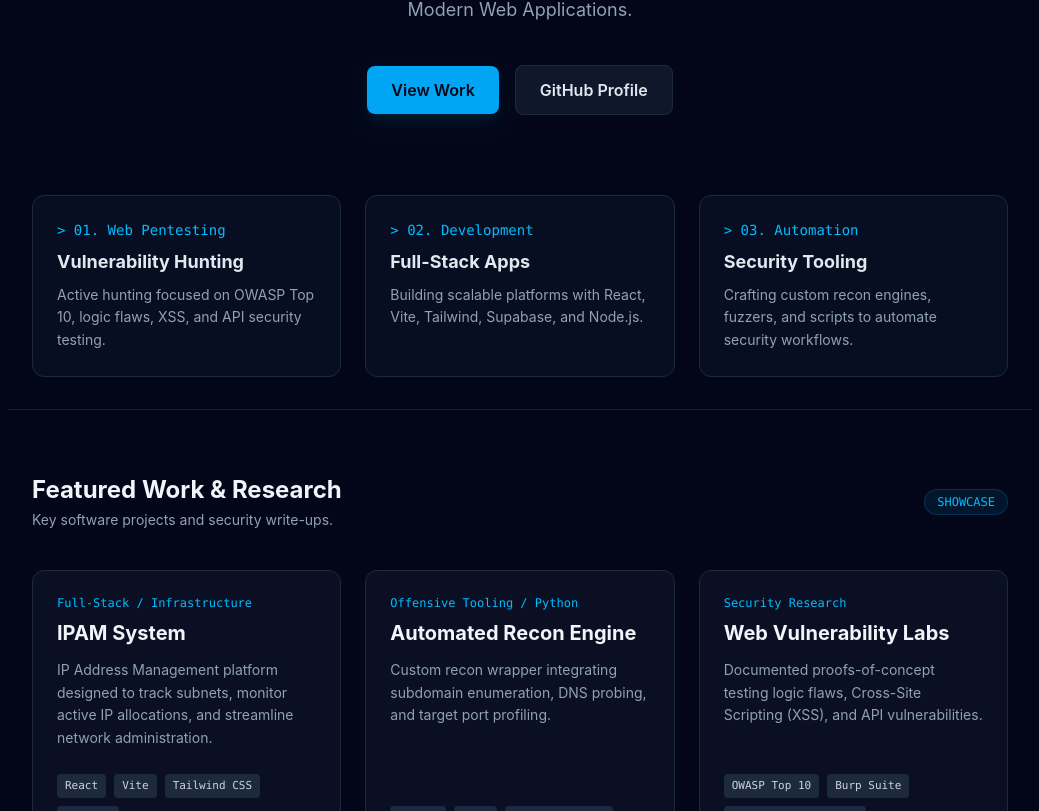
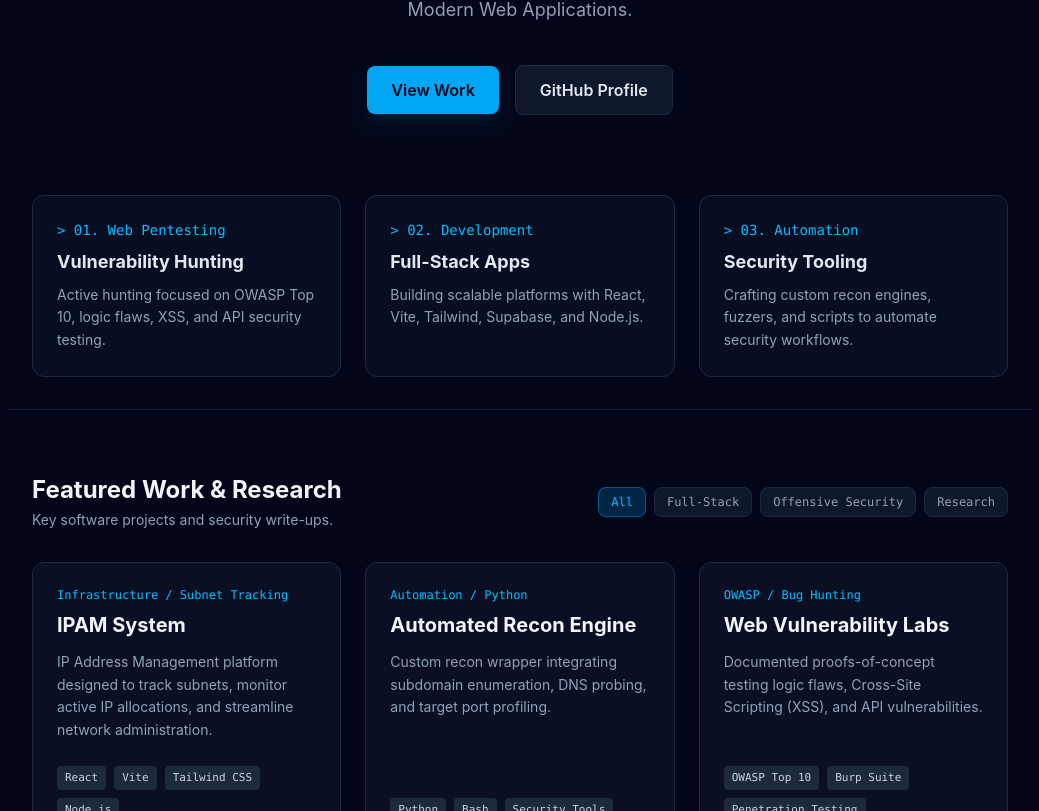
Before and after one commit to NerdCodec/MePortfolio, a React (Vite) app: page / in a window 1280 px wide. Shown: the part 426-1237 px from the top of the page, without its empty margins (120-1159 px from the left). Built offline with nearby package versions, Linux system fonts and the light colour scheme.

Commit message:
Add interactive category filtering to Projects component

```diff
--- a/src/components/Projects.jsx
+++ b/src/components/Projects.jsx
@@ -1,11 +1,14 @@
-import React from 'react';
+import React, { useState } from 'react';
 
 export default function Projects() {
+  const [activeFilter, setActiveFilter] = useState('All');
+
   const projectList = [
     {
       id: 1,
       title: "IPAM System",
-      category: "Full-Stack / Infrastructure",
+      category: "Full-Stack",
+      tagline: "Infrastructure / Subnet Tracking",
       description: "IP Address Management platform designed to track subnets, monitor active IP allocations, and streamline network administration.",
       tech: ["React", "Vite", "Tailwind CSS", "Node.js"],
       github: "https://github.com/NerdCodec"
@@ -13,7 +16,8 @@ export default function Projects() {
     {
       id: 2,
       title: "Automated Recon Engine",
-      category: "Offensive Tooling / Python",
+      category: "Offensive Security",
+      tagline: "Automation / Python",
       description: "Custom recon wrapper integrating subdomain enumeration, DNS probing, and target port profiling.",
       tech: ["Python", "Bash", "Security Tools"],
       github: "https://github.com/NerdCodec"
@@ -21,33 +25,54 @@ export default function Projects() {
     {
       id: 3,
       title: "Web Vulnerability Labs",
-      category: "Security Research",
+      category: "Research",
+      tagline: "OWASP / Bug Hunting",
       description: "Documented proofs-of-concept testing logic flaws, Cross-Site Scripting (XSS), and API vulnerabilities.",
       tech: ["OWASP Top 10", "Burp Suite", "Penetration Testing"],
       github: "https://github.com/NerdCodec"
     }
   ];
 
+  const categories = ['All', 'Full-Stack', 'Offensive Security', 'Research'];
+
+  const filteredProjects = activeFilter === 'All'
+    ? projectList
+    : projectList.filter(p => p.category === activeFilter);
+
   return (
     <section id="projects" className="max-w-5xl mx-auto px-6 py-16 border-t border-slate-800/80">
-      <div className="flex items-center justify-between mb-10">
+      <div className="flex flex-col md:flex-row md:items-center justify-between mb-8 gap-4">
         <div>
           <h2 className="text-2xl font-bold text-slate-100 font-sans">Featured Work &amp; Research</h2>
           <p className="text-slate-400 text-sm mt-1">Key software projects and security write-ups.</p>
         </div>
-        <span className="text-xs font-mono text-sky-400 bg-sky-500/10 border border-sky-500/20 px-3 py-1 rounded-full">
-          SHOWCASE
-        </span>
+
+        {/* Dynamic Category Filters */}
+        <div className="flex flex-wrap gap-2">
+          {categories.map((cat) => (
+            <button
+              key={cat}
+              onClick={() => setActiveFilter(cat)}
+              className={`px-3 py-1.5 rounded-lg text-xs font-mono transition-all ${
+                activeFilter === cat
+                  ? 'bg-sky-500/20 text-sky-400 border border-sky-500/40'
+                  : 'bg-slate-900 text-slate-400 border border-slate-800 hover:border-slate-700 hover:text-slate-200'
+              }`}
+            >
+              {cat}
+            </button>
+          ))}
+        </div>
       </div>
 
       <div className="grid md:grid-cols-3 gap-6">
-        {projectList.map((project) => (
+        {filteredProjects.map((project) => (
           <div
             key={project.id}
             className="flex flex-col justify-between p-6 rounded-xl bg-slate-900/60 border border-slate-800 hover:border-sky-500/40 transition-all group"
           >
             <div>
-              <span className="text-xs font-mono text-sky-400 block mb-2">{project.category}</span>
+              <span className="text-xs font-mono text-sky-400 block mb-2">{project.tagline}</span>
               <h3 className="text-xl font-bold text-slate-100 group-hover:text-sky-400 transition-colors mb-3">
                 {project.title}
               </h3>
```
